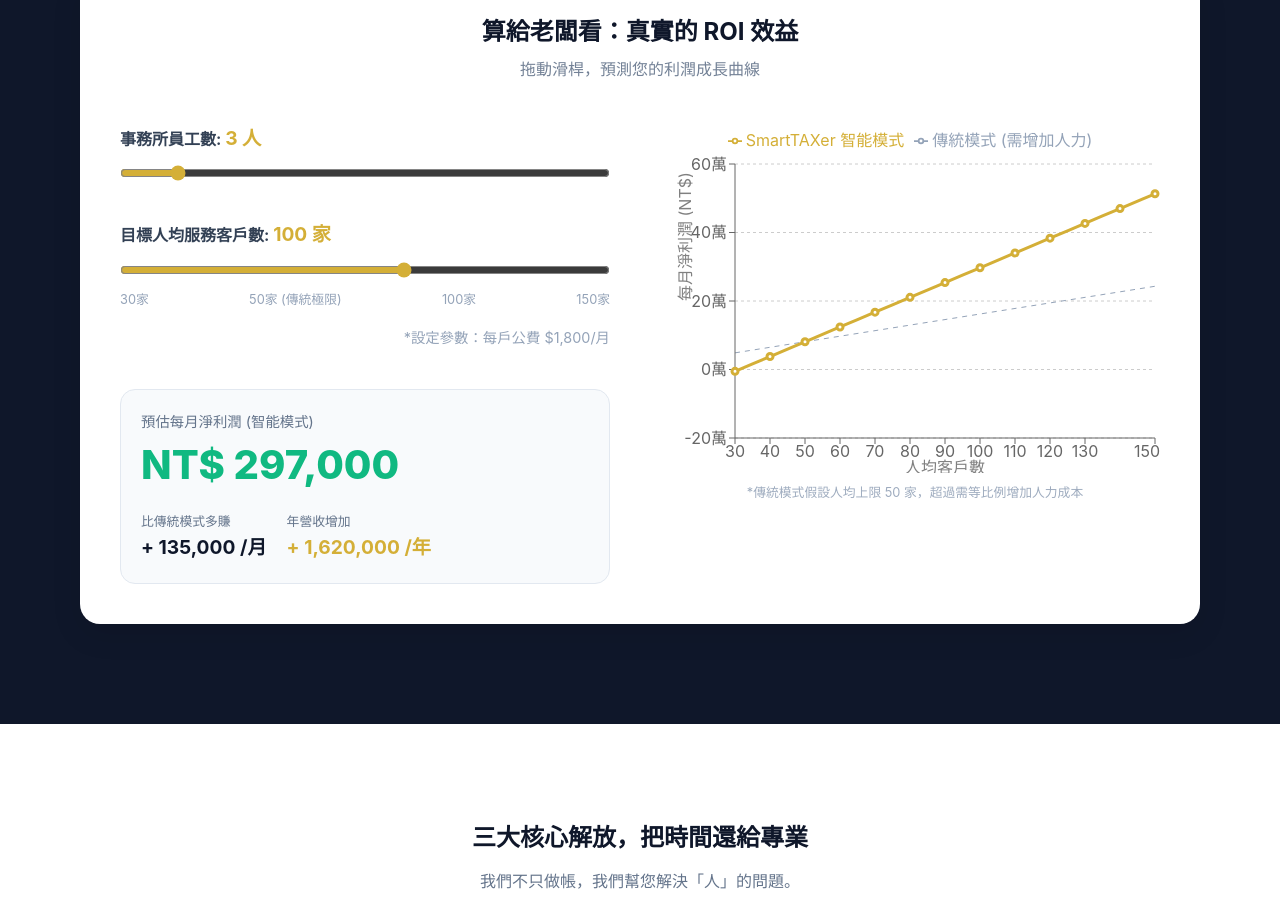
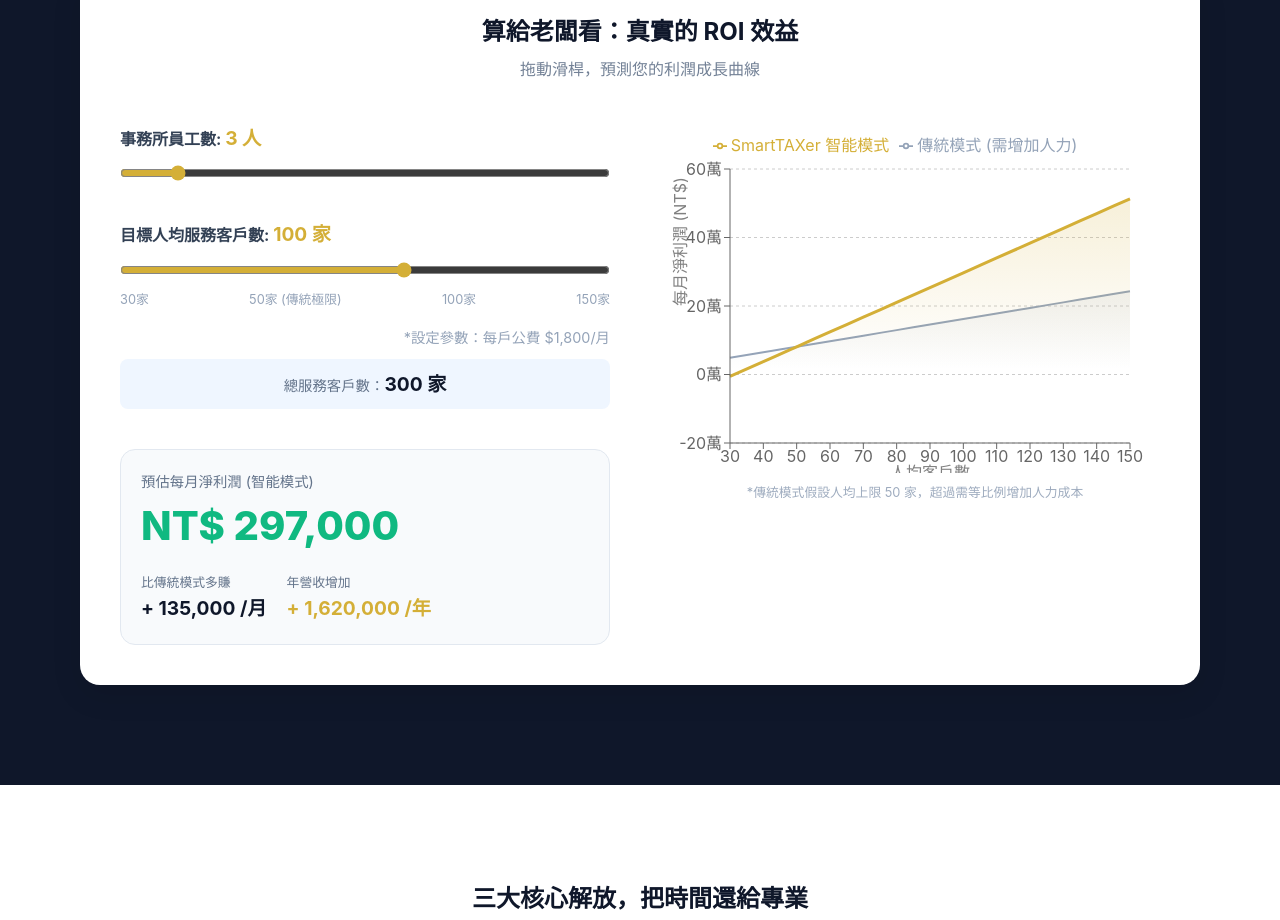
Before and after one commit to lgscvb/20251127-ai-tax, a React (Vite) app: page / in a window 1280 px wide. Shown: the part 3461-4381 px from the top of the page. Built offline with nearby package versions, Linux system fonts and the light colour scheme.

Commit message:
Add AreaChart gradient fills and total client count display

```diff
--- a/src/components/ROICalculator.jsx
+++ b/src/components/ROICalculator.jsx
@@ -1,5 +1,5 @@
 import React, { useState, useMemo } from 'react';
-import { LineChart, Line, XAxis, YAxis, CartesianGrid, Tooltip, Legend, ResponsiveContainer } from 'recharts';
+import { LineChart, Line, XAxis, YAxis, CartesianGrid, Tooltip, Legend, ResponsiveContainer, AreaChart, Area } from 'recharts';
 
 const ROICalculator = () => {
     const [employees, setEmployees] = useState(3);
@@ -82,6 +82,10 @@
                         <div style={{ marginTop: '15px', fontSize: '0.9rem', color: '#94a3b8', textAlign: 'right' }}>
                             *設定參數：每戶公費 $1,800/月
                         </div>
+                        <div style={{ marginTop: '10px', padding: '10px', background: '#eff6ff', borderRadius: '8px', textAlign: 'center' }}>
+                            <span style={{ fontSize: '0.9rem', color: '#64748b' }}>總服務客戶數：</span>
+                            <span style={{ fontSize: '1.2rem', fontWeight: 'bold', color: '#0f172a' }}>{employees * clientsPerEmployee} 家</span>
+                        </div>
                     </div>
 
                     {/* Big Numbers */}
@@ -112,7 +116,17 @@
                 {/* Chart */}
                 <div style={{ height: '350px' }}>
                     <ResponsiveContainer width="100%" height="100%">
-                        <LineChart data={chartData}>
+                        <AreaChart data={chartData} margin={{ top: 10, right: 30, left: 0, bottom: 0 }}>
+                            <defs>
+                                <linearGradient id="colorTraditional" x1="0" y1="0" x2="0" y2="1">
+                                    <stop offset="5%" stopColor="#94a3b8" stopOpacity={0.2} />
+                                    <stop offset="95%" stopColor="#94a3b8" stopOpacity={0} />
+                                </linearGradient>
+                                <linearGradient id="colorSmart" x1="0" y1="0" x2="0" y2="1">
+                                    <stop offset="5%" stopColor="#d4af37" stopOpacity={0.3} />
+                                    <stop offset="95%" stopColor="#d4af37" stopOpacity={0} />
+                                </linearGradient>
+                            </defs>
                             <CartesianGrid strokeDasharray="3 3" vertical={false} />
                             <XAxis dataKey="clients" label={{ value: '人均客戶數', position: 'insideBottom', offset: -5 }} />
                             <YAxis
@@ -121,9 +135,9 @@
                             />
                             <Tooltip formatter={(value) => `NT$ ${value.toLocaleString()}`} />
                             <Legend verticalAlign="top" height={36} />
-                            <Line type="monotone" dataKey="traditional" name="傳統模式 (需增加人力)" stroke="#94a3b8" strokeDasharray="5 5" dot={false} />
-                            <Line type="monotone" dataKey="smart" name="SmartTAXer 智能模式" stroke="#d4af37" strokeWidth={3} activeDot={{ r: 8 }} />
-                        </LineChart>
+                            <Area type="monotone" dataKey="traditional" name="傳統模式 (需增加人力)" stroke="#94a3b8" fill="url(#colorTraditional)" strokeWidth={2} />
+                            <Area type="monotone" dataKey="smart" name="SmartTAXer 智能模式" stroke="#d4af37" fill="url(#colorSmart)" strokeWidth={3} />
+                        </AreaChart>
                     </ResponsiveContainer>
                     <p style={{ textAlign: 'center', fontSize: '0.8rem', color: '#94a3b8', marginTop: '10px' }}>
                         *傳統模式假設人均上限 50 家，超過需等比例增加人力成本
```
